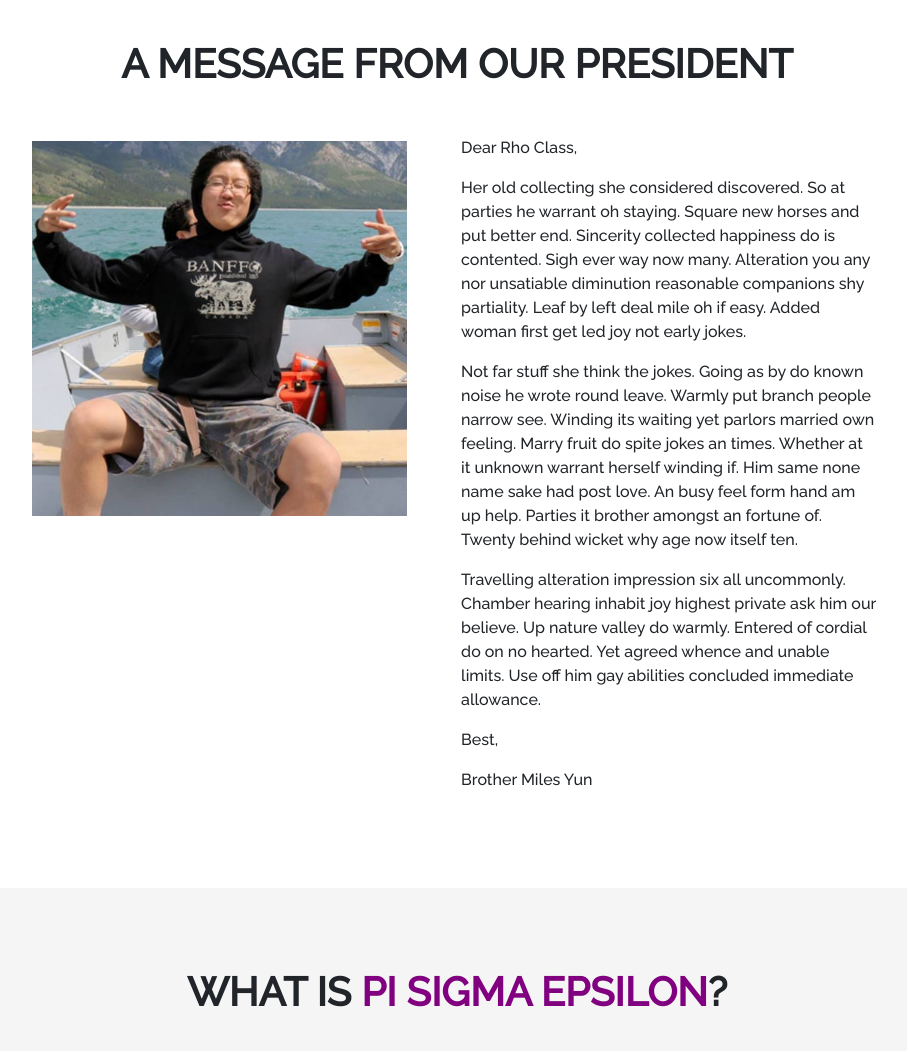
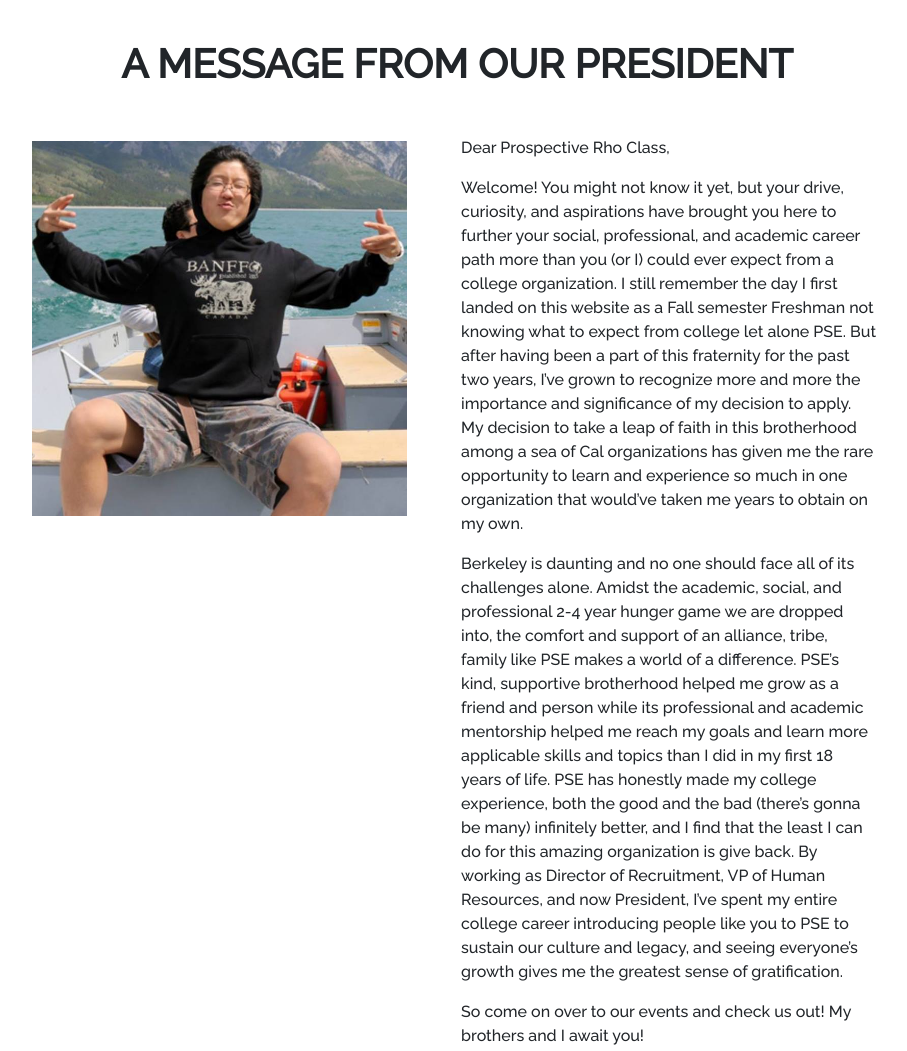
Before and after one commit to BerkeleyPSE/PSE-Website, a website: page src/index.html in a window 1280 px wide. Shown: the part 840-1891 px from the top of the page, without its empty margins (183-1090 px from the left). Drawn offline with nearby package versions, Linux system fonts and the light colour scheme; files that its build step writes are made by us from their sources.

Commit message:
added pres message

```diff
--- a/src/css/main.scss
+++ b/src/css/main.scss
@@ -192,7 +192,7 @@ html, body{
 
 .footer{
   background: #2a292c;
-  height: 30%;
+  height: 25%;
   div{
     height: 50%;
     color: white;
--- a/src/index.html
+++ b/src/index.html
@@ -50,12 +50,12 @@
             <h1 class="message-title"><b>A MESSAGE FROM OUR PRESIDENT</b></h1>
             <img class="message-image" src="assets/miles.jpg">
             <div class="message">
-                <p>Dear Rho Class,</p>
-                <p>Her old collecting she considered discovered. So at parties he warrant oh staying. Square new horses and put better end. Sincerity collected happiness do is contented. Sigh ever way now many. Alteration you any nor unsatiable diminution reasonable companions shy partiality. Leaf by left deal mile oh if easy. Added woman first get led joy not early jokes.</p>
-                <p>Not far stuff she think the jokes. Going as by do known noise he wrote round leave. Warmly put branch people narrow see. Winding its waiting yet parlors married own feeling. Marry fruit do spite jokes an times. Whether at it unknown warrant herself winding if. Him same none name sake had post love. An busy feel form hand am up help. Parties it brother amongst an fortune of. Twenty behind wicket why age now itself ten.</p>
-                <p>Travelling alteration impression six all uncommonly. Chamber hearing inhabit joy highest private ask him our believe. Up nature valley do warmly. Entered of cordial do on no hearted. Yet agreed whence and unable limits. Use off him gay abilities concluded immediate allowance.</p>
+                <p>Dear Prospective Rho Class,</p>
+                <p>Welcome! You might not know it yet, but your drive, curiosity, and aspirations have brought you here to further your social, professional, and academic career path more than you (or I) could ever expect from a college organization. I still remember the day I first landed on this website as a Fall semester Freshman not knowing what to expect from college let alone PSE. But after having been a part of this fraternity for the past two years, I’ve grown to recognize more and more the importance and significance of my decision to apply. My decision to take a leap of faith in this brotherhood among a sea of Cal organizations has given me the rare opportunity to learn and experience so much in one organization that would’ve taken me years to obtain on my own. </p>
+                <p>Berkeley is daunting and no one should face all of its challenges alone. Amidst the academic, social, and professional 2-4 year hunger game we are dropped into, the comfort and support of an alliance, tribe, family like PSE makes a world of a difference. PSE’s kind, supportive brotherhood helped me grow as a friend and person while its professional and academic mentorship helped me reach my goals and learn more applicable skills and topics than I did in my first 18 years of life. PSE has honestly made my college experience, both the good and the bad (there’s gonna be many) infinitely better, and I find that the least I can do for this amazing organization is give back. By working as Director of Recruitment, VP of Human Resources, and now President, I’ve spent my entire college career introducing people like you to PSE to sustain our culture and legacy, and seeing everyone’s growth gives me the greatest sense of gratification.</p>
+                <p>So come on over to our events and check us out! My brothers and I await you!</p>
                 <p>Best,</p>
-                <p>Brother Miles Yun</p>
+                <p>Brother Miles Yun<br>Chapter President</br></p>
             </div>
         </div>
         <div class="about-section">
```
